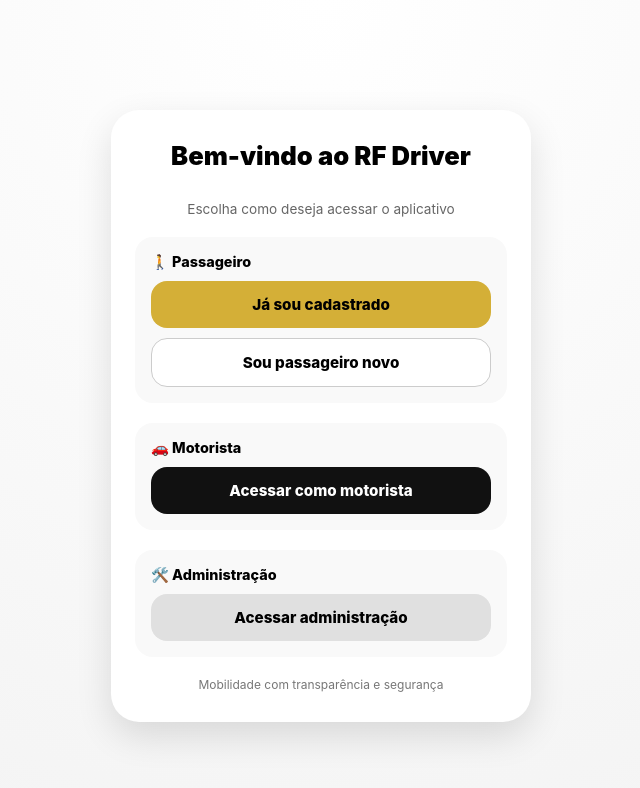
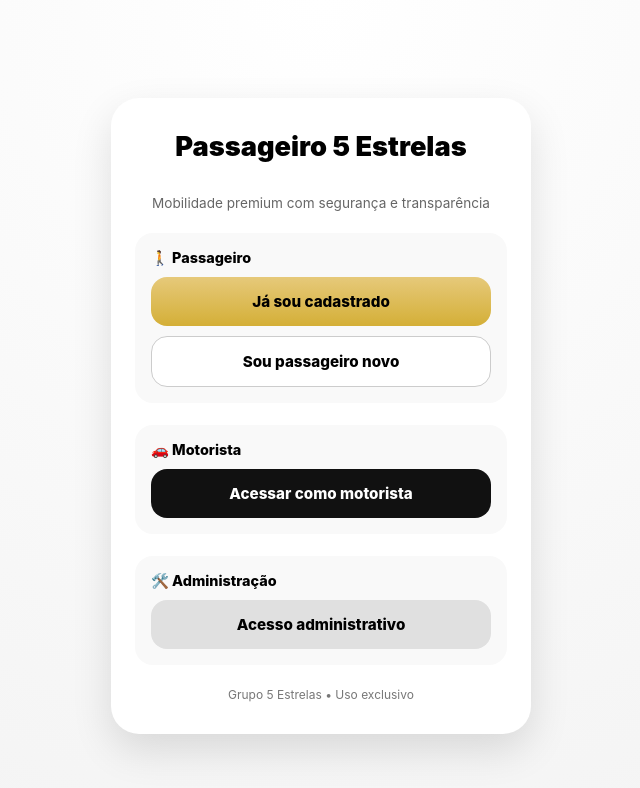
Before and after one commit to rarufino27-alt/tabela-rfdriver, a plain HTML site: page index.html in a window 1280 px wide. Shown: the whole page, without its empty margins (319-959 px from the left). Drawn offline with Linux system fonts and the light colour scheme.

Commit message:
Atualizar o index.html

```diff
--- a/index.html
+++ b/index.html
@@ -2,7 +2,7 @@
 <html lang="pt-BR">
 <head>
 <meta charset="UTF-8">
-<title>Bem-vindo – RF Driver</title>
+<title>Passageiro 5 Estrelas – Bem-vindo</title>
 <meta name="viewport" content="width=device-width, initial-scale=1.0">
 
 <link rel="stylesheet" href="./theme/theme.css">
@@ -25,18 +25,18 @@
 .box{
   width:100%;
   max-width:420px;
-  background:#fff;
+  background:#ffffff;
   border-radius:28px;
-  padding:30px 24px;
-  box-shadow:0 14px 36px rgba(0,0,0,.12);
+  padding:32px 24px;
+  box-shadow:0 16px 40px rgba(0,0,0,.12);
   display:flex;
   flex-direction:column;
-  gap:20px;
+  gap:22px;
 }
 
 h1{
   text-align:center;
-  font-size:1.6rem;
+  font-size:1.7rem;
   font-weight:900;
   color:#000;
 }
@@ -65,7 +65,7 @@
 
 /* BOTÕES */
 .btn{
-  padding:14px;
+  padding:15px;
   border-radius:16px;
   border:none;
   font-size:.95rem;
@@ -74,13 +74,14 @@
 }
 
 .btn-passageiro{
-  background:#d4af37;
+  background:linear-gradient(180deg,#E6C97A,#D4AF37);
   color:#000;
 }
 
 .btn-outline{
   background:#fff;
   border:1px solid #ccc;
+  color:#000;
 }
 
 .btn-motorista{
@@ -106,9 +107,9 @@
 <div class="page">
   <div class="box">
 
-    <h1>Bem-vindo ao RF Driver</h1>
+    <h1>Passageiro 5 Estrelas</h1>
     <div class="subtitle">
-      Escolha como deseja acessar o aplicativo
+      Mobilidade premium com segurança e transparência
     </div>
 
     <!-- PASSAGEIRO -->
@@ -138,12 +139,12 @@
       <div class="group-title">🛠️ Administração</div>
 
       <button class="btn btn-admin" onclick="acessoAdmin()">
-        Acessar administração
+        Acesso administrativo
       </button>
     </div>
 
     <div class="footer">
-      Mobilidade com transparência e segurança
+      Grupo 5 Estrelas • Uso exclusivo
     </div>
 
   </div>
```
